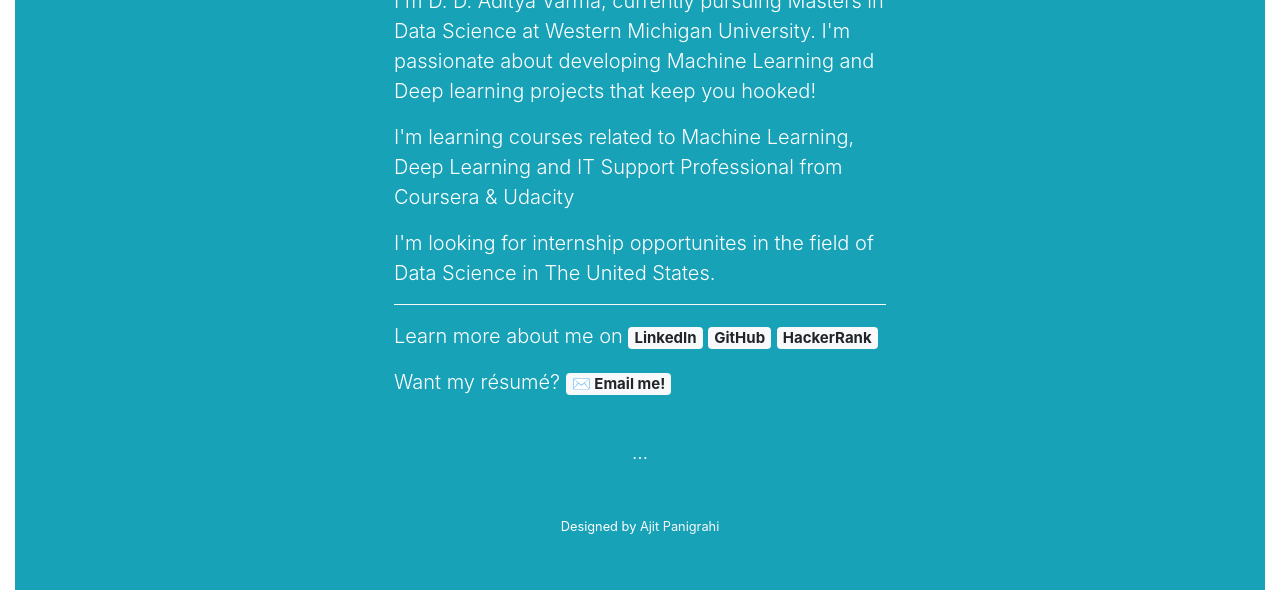
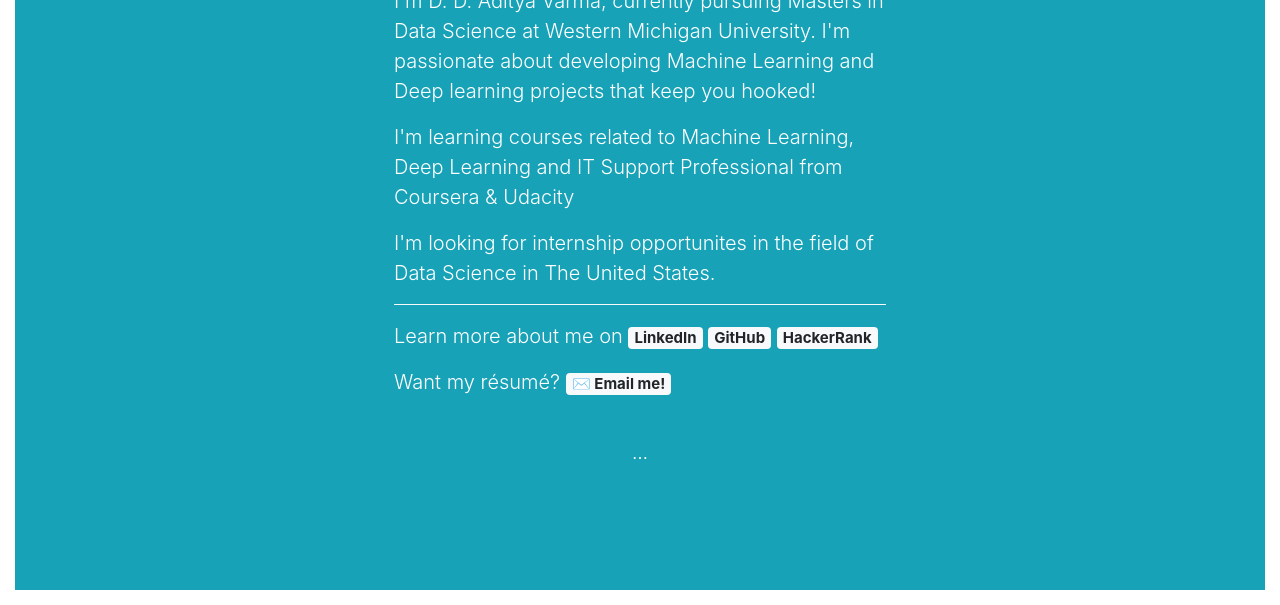
Before and after one commit to ddavarma/ddavarma.github.io, a plain HTML site: page index.html in a window 1280 px wide. Shown: the part 195-800 px from the top of the page. Drawn offline with nearby package versions, Linux system fonts and the light colour scheme.

Commit message:
Update index.html

```diff
--- a/index.html
+++ b/index.html
@@ -38,10 +38,7 @@
 						</a>
 					</p>
 					<p class="text-sm-center m-5">⋯</p>
-					<p class="small text-sm-center">
-						Designed by
-						<a class="text-light" href="https://twitter.com/ajitzero" title="@AjitZero" target="_blank">Ajit Panigrahi</a>
-					</p>
+
 				</div>
 				</div>
 			</div>
```
